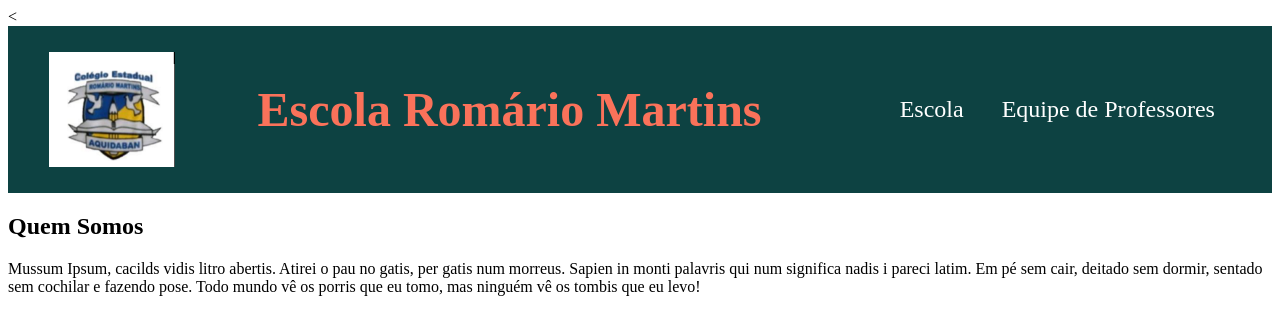
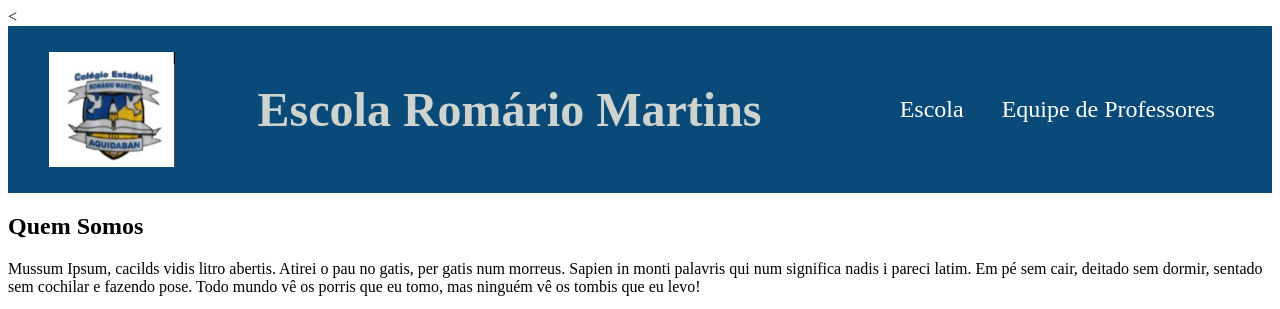
Before and after one commit to Vanebono/mat2, a plain HTML site: page index.html in a window 1280 px wide. Shown: the top 309 px of the page. Drawn offline with Linux system fonts and the light colour scheme.

Commit message:
Update style.css

```diff
--- a/style.css
+++ b/style.css
@@ -4,7 +4,7 @@ header* {
 }
 
 .cabeçalho {
-    background-color: #0d4242;
+    background-color: #094a78;
     display:flex;
     padding: 24px 0;
     justify-content:space-around;
@@ -12,7 +12,7 @@ header* {
     }
 
 .cabeçalho-título {
-    color: #FA725A;
+    color: #ced3cd;
     font-size: 48px;
 }
 
```
